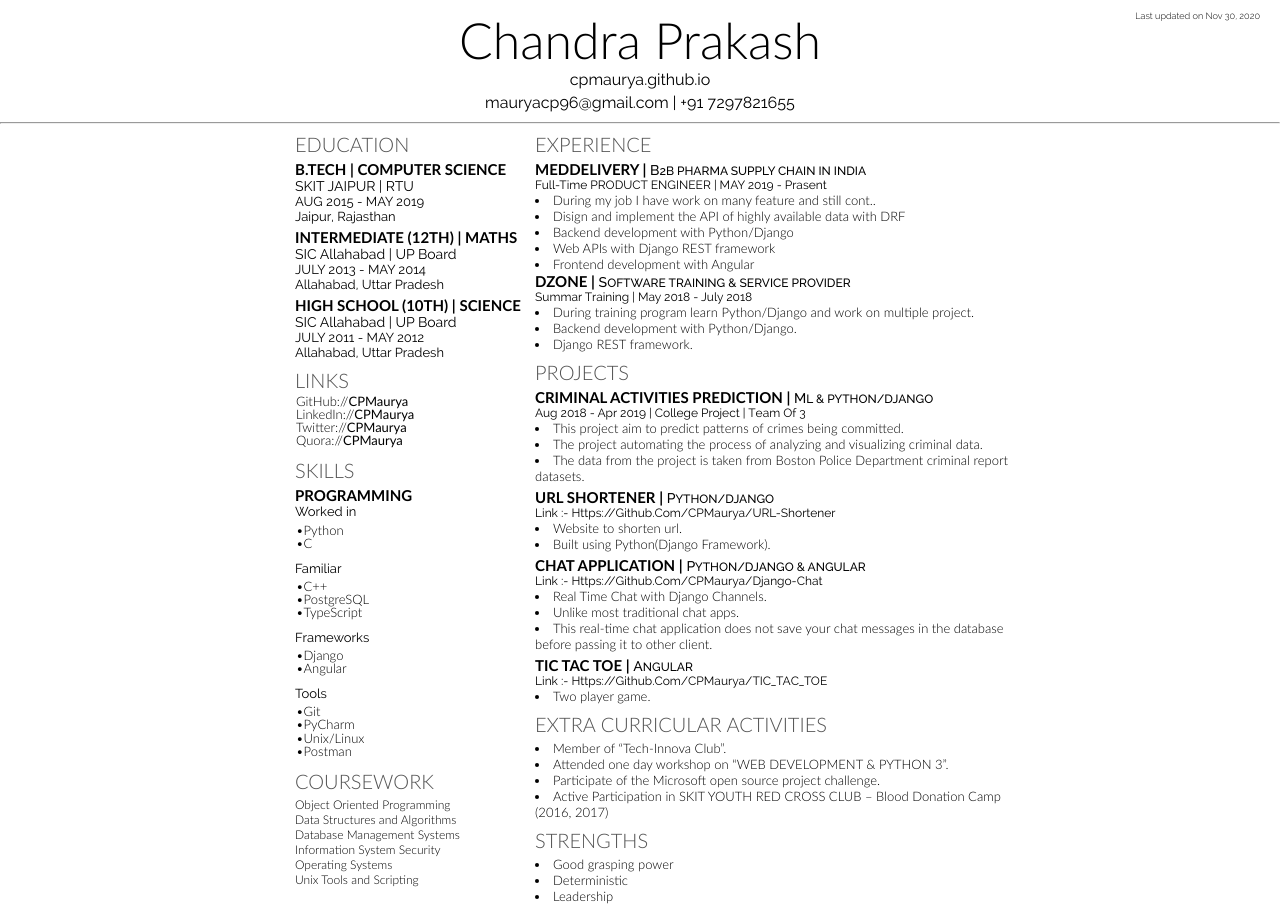
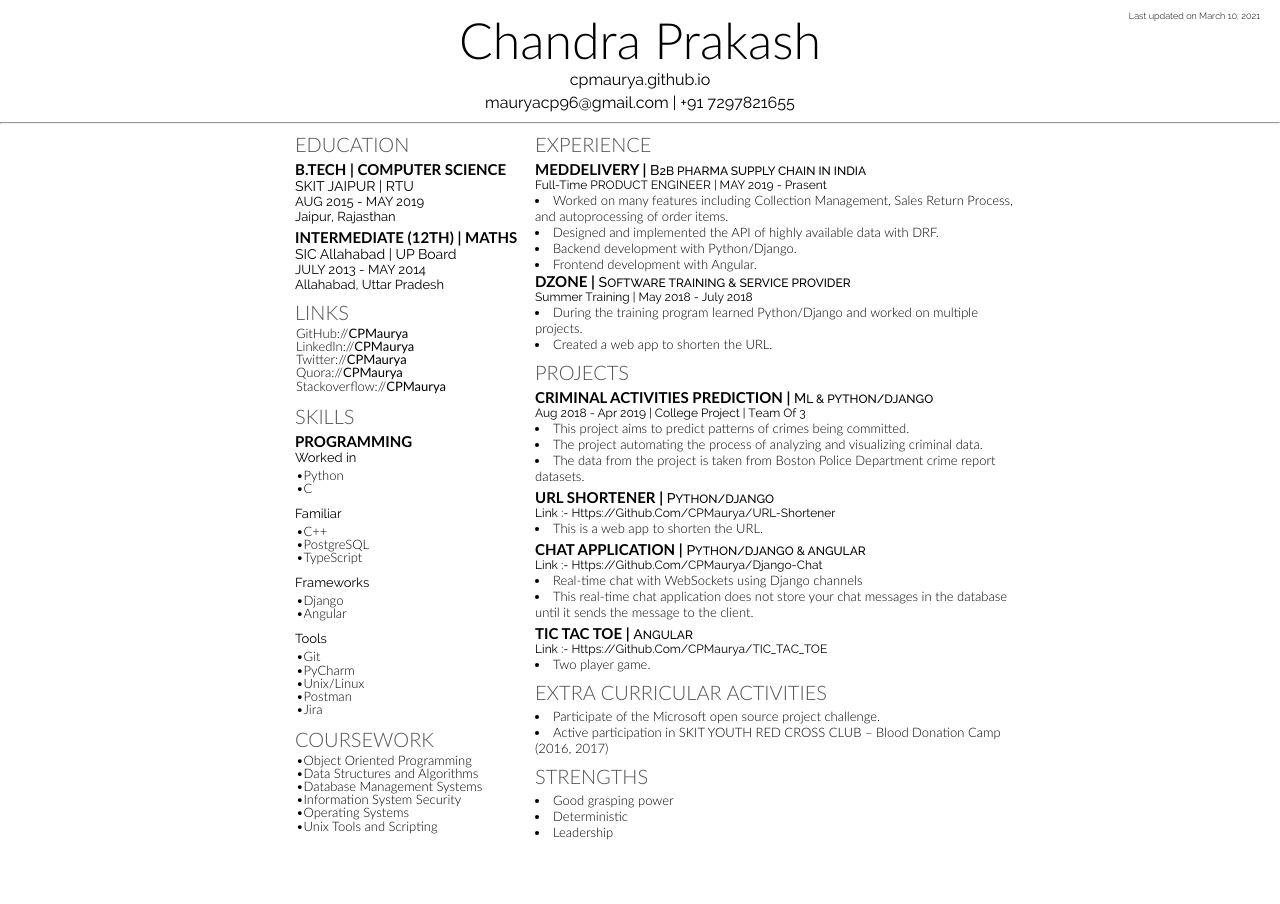
Before and after one commit to CPMaurya/CPMaurya.github.io, a plain HTML site: page index.jade in a window 1280 px wide. After the commit the page ends 840 px from the top, so only its background shows below. Drawn offline with nearby package versions, Linux system fonts and the light colour scheme; files that its build step writes are made by us from their sources.

Commit message:
Updated on march-10-2021:

```diff
--- a/data.json
+++ b/data.json
@@ -4,7 +4,7 @@
     "languagesStrong": ["Python", "C"],
     "languagesFamiliar": ["C++","PostgreSQL", "TypeScript"],
     "languagesframework": ["Django", "Angular"],
-    "languagestool": ["Git","PyCharm","Unix/Linux", "Postman"],
+    "languagestool": ["Git","PyCharm","Unix/Linux", "Postman", "Jira"],
     "graduateCourses": ["Object Oriented Programming",
                         "Data Structures and Algorithms",
                         "Advanced Computer Graphics",
@@ -22,7 +22,8 @@
     "links": [["GitHub", "https://github.com/CPMaurya", "CPMaurya"],
               ["LinkedIn", "https://www.linkedin.com/in/c-p-maurya-2163b113b/", "CPMaurya"],
               ["Twitter", "https://twitter.com/CpMaury30121591?s=08", "CPMaurya"],
-              ["Quora", "https://www.quora.com/profile/C-P-Maurya", "CPMaurya"]],
+              ["Quora", "https://www.quora.com/profile/C-P-Maurya", "CPMaurya"],
+              ["Stackoverflow", "https://stackoverflow.com/users/11648310/cpmaurya", "CPMaurya"]],
     "table": [["2014", "Top 52/2500", "KPCB Engineering Fellow"],
               ["2014", "1 <sup>st</sup>/50", "Microsoft Coding Competition, Cornell"],
               ["2013", "National", "Jump Trading Challenge Finalist"],
--- a/index.jade
+++ b/index.jade
@@ -1,7 +1,3 @@
-// Port of the awesome xetex resume template by Debarghya Das
-// Jade Template
-// Author: Ankit Sultana
-// Original Repo: https://github.com/bk2dcradle/jade-resume
 // LICENSE: GNU GPL v3
 
 doctype html
@@ -9,15 +5,12 @@ html(lang="en")
     head
         title= 'Resume'
         link(href="includes/css/style.css", rel="stylesheet")
-        // Link to the corresponding fonts
-        // Font: Raleway | https://github.com/mrkelly/lato.git
         link(href="includes/fonts/raleway/raleway.css" rel="stylesheet")
-        // Font: Lato | https://github.com/softwaymedical/raleway.git
         link(href="includes/fonts/lato/css/lato.min.css" rel="stylesheet")
     body
         #update-status
             p.
-                Last updated on Nov 30, 2020
+                Last updated on March 10, 2021
 
         .heading
             h1 #{firstName} #{lastName}
@@ -50,10 +43,10 @@ html(lang="en")
                 h4 JULY 2013 - MAY 2014
                 h4 Allahabad, Uttar Pradesh
                 br
-                h2 High School (10th) | Science
-                h3 SIC Allahabad | UP Board
-                h4 JULY 2011 - MAY 2012
-                h4 Allahabad, Uttar Pradesh
+                //- h2 High School (10th) | Science
+                //- h3 SIC Allahabad | UP Board
+                //- h4 JULY 2011 - MAY 2012
+                //- h4 Allahabad, Uttar Pradesh
                 ///////// Begin Section: Links /////////
                 h1 Links
                 br
@@ -67,12 +60,7 @@ html(lang="en")
                 br
                 // Begin Subsection
                 h2 Programming
-                // Use no-overlap if inline list overlaps with any element
-                // above it
                 h4.no-overlap Worked in
-                // Note: Use span with li elements so the bullets can be closer
-                //       than the browser default value. Refer:
-                //       http://stackoverflow.com/questions/4373046/css-control-space-between-bullet-and-li
                 ul
                     - for (var i = 0; i < languagesStrong.length; i++)
                         li
@@ -107,15 +95,10 @@ html(lang="en")
                 h1 Coursework
                 br
                 // Begin Subsection
-                ///h2 Graduate
-                ///- for (var i = 0; i <graduateCourses.length; i++)
-                    ///p= graduateCourses[i]
-
-                // Begin Subsection
-                ///h2 Undergraduate
                 - for (var i = 0; i < undergradCourses.length; i++)
-                    p= undergradCourses[i]
-                    - if (i == 4)
+                    li
+                        span=undergradCourses[i]
+                        - if (i == 4)
                         ///p.italic.bold (Research Asst. & Teaching Asst 2x)
 
 
@@ -135,17 +118,15 @@ html(lang="en")
                 // Begin Subsection
                 h2 MEDDELIVERY | #[span B2B PHARMA SUPPLY CHAIN IN INDIA]
                 h3 Full-time PRODUCT ENGINEER | MAY 2019 - Prasent
-                li  During my job I have work on many feature and still cont..
-                li  Disign and implement the API of highly available data with DRF
-                li  Backend development with Python/Django
-                li  Web APIs with Django REST framework
-                li  Frontend development with Angular
+                li  Worked on many features including Collection Management, Sales Return Process, and autoprocessing of order items.
+                li  Designed and implemented the API of highly available data with DRF.
+                li  Backend development with Python/Django.
+                li  Frontend development with Angular.
 
                 h2 DZONE | #[span Software Training & Service Provider]
-                h3 Summar Training | May 2018 - July 2018
-                li  During training program learn Python/Django and work on multiple project.
-                li  Backend development with Python/Django.
-                li  Django REST framework.
+                h3 Summer Training | May 2018 - July 2018
+                li  During the training program learned Python/Django and worked on multiple projects.
+                li  Created a web app to shorten the URL.
 
                 // Space between subsections, in case if they are too close
 
@@ -155,20 +136,18 @@ html(lang="en")
                 br
                 h2 Criminal Activities Prediction | #[span ML & Python/Django]
                 h3 Aug 2018 - Apr 2019 | College Project | Team of 3
-                li  This project aim to predict patterns of crimes being committed.
+                li  This project aims to predict patterns of crimes being committed.
                 li  The project automating the process of analyzing and visualizing criminal data.
-                li  The data from the project is taken from Boston Police Department criminal report datasets.
+                li  The data from the project is taken from Boston Police Department crime report datasets.
                 br
                 h2 URL Shortener | #[span Python/Django]
                 h3 Link :- https://github.com/CPMaurya/URL-Shortener
-                li  Website to shorten url.
-                li  Built using Python(Django Framework).
+                li  This is a web app to shorten the URL.
                 br
                 h2 Chat Application | #[span Python/Django & Angular]
                 h3 Link :- https://github.com/CPMaurya/Django-Chat
-                li  Real Time Chat with Django Channels.
-                li  Unlike most traditional chat apps.
-                li  This real-time chat application does not save your chat messages in the database before passing it to other client.
+                li  Real-time chat with WebSockets using Django channels
+                li  This real-time chat application does not store your chat messages in the database until it sends the message to the client.
                 br
                 h2 TIC TAC TOE | #[span Angular]
                 h3 Link :- https://github.com/CPMaurya/TIC_TAC_TOE
@@ -177,10 +156,10 @@ html(lang="en")
                 ///////// Begin Section: Awards /////////
                 h1 EXTRA CURRICULAR ACTIVITIES
                 br
-                li Member of “Tech-Innova Club”.
-                li Attended one day workshop on “WEB DEVELOPMENT & PYTHON 3”.
+                //- li Member of “Tech-Innova Club”.
+                //- li Attended one day workshop on “WEB DEVELOPMENT & PYTHON 3”.
                 li Participate of the Microsoft open source project challenge.
-                li Active Participation in SKIT YOUTH RED CROSS CLUB – Blood Donation Camp (2016, 2017)
+                li Active participation in SKIT YOUTH RED CROSS CLUB – Blood Donation Camp (2016, 2017)
 
 
                 h1 STRENGTHS
@@ -190,19 +169,6 @@ html(lang="en")
                 //li Optimistic
                 li Leadership
 
-
-
-                ///////// Begin Section: Publications /////////
-                ///h1 Publications
-                ///ol.publications-list
-                   /// li.
-                       /// #[a(href="#") A. Jain], #[a(href="#") D.Das] and #[a(href="#") A.Saxena]. Planit: A crowdsourcing approach
-                        ///for learning to plan paths from large scale preference
-                        ///feedback. #[span.italic Tech Report, ICRA, in press]
-                    ///li.
-                        ///S. TIlsen, D.Das, and B.McKee. Real-time articulatory
-                        ///biofeedback with electromagnetic articulography.
-                        ///#[span.italic Linguistics Vanguard, in press.]
                 ////////////////////////
                 /// Right Column Ends //
                 ////////////////////////
```
Also changed, not shown: index.html, 1 other file.
